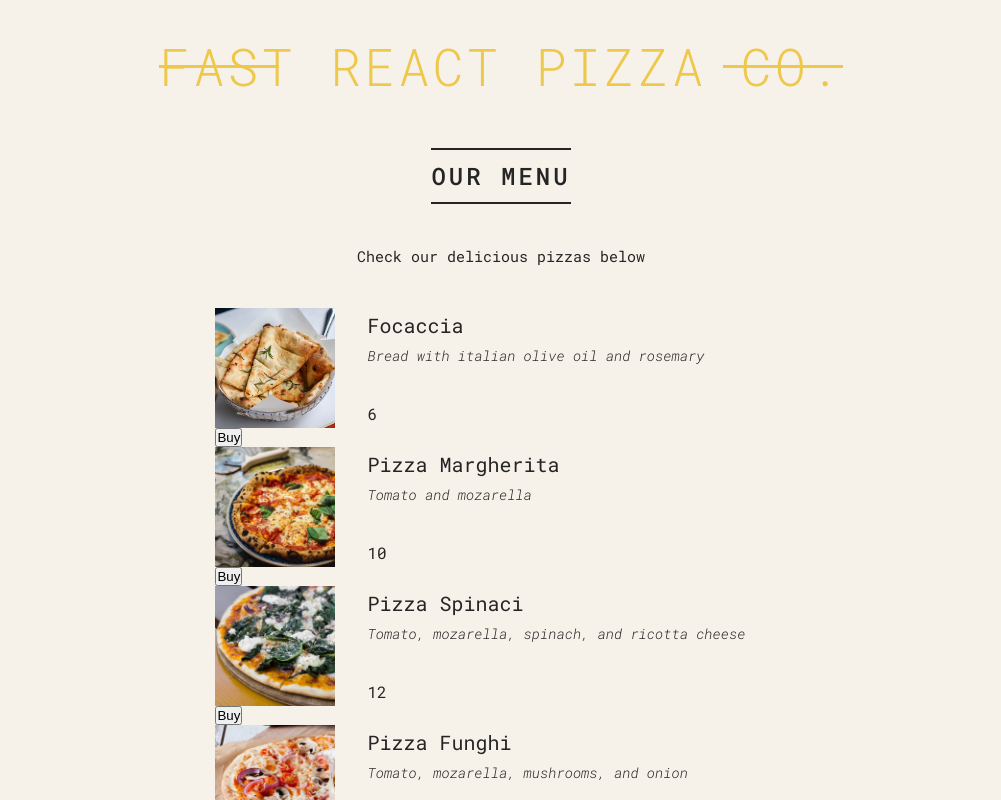
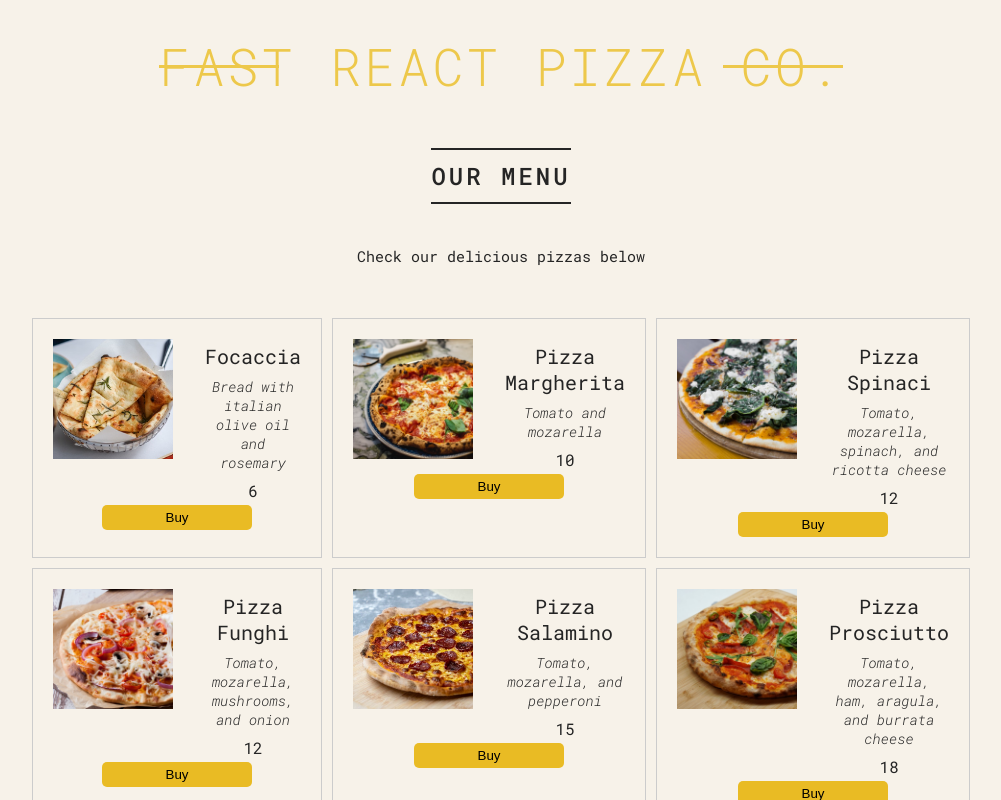
Before and after one commit to HarunaZakaria/Hackerboost, a React (Create React App) app in the folder pizza-menu/: page / in a window 1280 px wide. Shown: the top 800 px of the page, without its empty margins (139-1140 px from the left). Built offline with nearby package versions, Linux system fonts and the light colour scheme.

Commit message:
add new style

```diff
--- a/pizza-menu/src/index.css
+++ b/pizza-menu/src/index.css
@@ -185,3 +185,26 @@ SPACING SYSTEM (px)
 FONT SIZE SYSTEM (px)
 10 / 12 / 14 / 16 / 18 / 20 / 24 / 30 / 36 / 44 /52 / 62 / 74 / 86 / 98
 */
+
+/* Grid section */
+.grid-container{
+  display: grid;
+  /* Creates 3 equal-width columns */
+  grid-template-columns: repeat(3, 1fr);
+  /* Sets spacing between items */
+  gap: 10px;
+  padding: 10px;
+}
+.grid-item{
+
+  border: 1px solid #ccc;
+  padding: 20px;
+  text-align: center;
+}
+.grid-btn{
+  width: 150px;
+  background-color: #e9bb24;
+  padding: 5px 7px;
+  border: none;
+  border-radius: 5px;
+}
```
